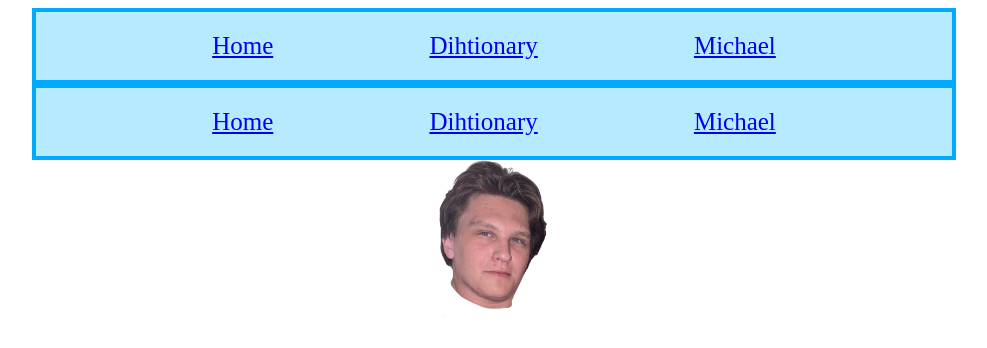
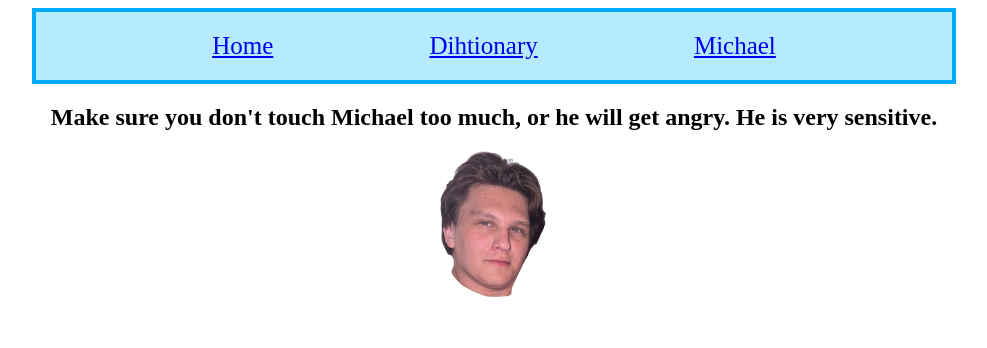
Before and after one commit to gboecker24/gboecker24-KentHackEnough2026, a plain HTML site: page Gavin.html in a window 1280 px wide. Both pictures are taken after a click on the picture 640 px from the left and 231 px from the top of the page. Shown: the whole page, without its empty margins (146-1133 px from the left). Drawn offline with Linux system fonts and the light colour scheme.

Commit message:
Michael is angry
RUN

```diff
--- a/Gavin.html
+++ b/Gavin.html
@@ -4,15 +4,15 @@
     <meta charset="UTF-8">
     <meta name="viewport" content="width=device-width, initial-scale=1.0">
     <title>Michael</title>
+
     <style>
-
-        .michael{
+        .michael {
             width: 100px;
-            height:auto;
+            height: auto;
             transition: width 0.1s ease;
             display: block;
             margin: auto;
-            align-self: auto;
+            object-fit:contain;
         }
 
         nav {
@@ -25,11 +25,10 @@
             background-color: rgb(182, 234, 255);
             border: 4px solid #00aaff;
             font-size: 25px;
-
         }
 
-    a:visited{
-        color:#00aaff
+        a:visited {
+            color: #00aaff;
         }
 
         li {
@@ -41,29 +40,61 @@
         li:last-child {
             border-right: none;
         }
-
     </style>
 </head>
+
 <body>
+
     <nav>
         <a href="Caleb.html">Home</a>
         <a href="Garin.html">Dihtionary</a>
         <a href="Gavin.html">Michael</a>
     </nav>
-    <nav>
-        <a href="Caleb.html">Home</a>
-        <a href="Garin.html">Dihtionary</a>
-        <a href="Gavin.html">Michael</a>
-    </nav>
-    <img src="photos/bigmichael.png" alt="Michael" class="michael">
+
+    <h2 style="text-align:center; margin-top: 20px;">
+        Make sure you don't touch Michael too much, or he will get angry. He is very sensitive.
+    </h2>
+
+    <img id="imageToSwap" src="photos/bigmichael.png" alt="Michael" class="michael">
+
 <script>
-        const michael = document.querySelector('.michael');
+    const michael = document.getElementById('imageToSwap');
     let currentWidth = 100;
+    let anger = 55;
+    let hasSwapped = false;
 
-        michael.addEventListener('click', function() {
-            currentWidth = currentWidth + 10;
+    const angryImage = new Image();
+    angryImage.width = 870;
+    angryImage.src = "photos/angrybigmichael.png";
+
+    michael.addEventListener('click', function () {
+
+        if (currentWidth < 300) {
+            currentWidth += 8;
+        }
+        else{
+            currentWidth = 870;
+        }
+        if (anger < 130) {
+            anger += 3;
+        }
+
+        this.style.filter = `saturate(${anger * 2}%)`;
         this.style.width = currentWidth + 'px';
+
+        if (!hasSwapped && currentWidth >= 293) {
+            // Set the final width and ensure height is auto before swap
+            currentWidth = 870;
+            this.style.width = currentWidth + 'px';
+            this.style.height = 'auto';
+
+            // Swap the image (now the dimensions are already set)
+            this.src = angryImage.src;
+            hasSwapped = true;
+        }
     });
 </script>
+
+
 </body>
 </html>
```
Also changed, not shown: photos/angrybigmichael.PNG (added). Lines whose indentation alone changed are shown as unchanged.
